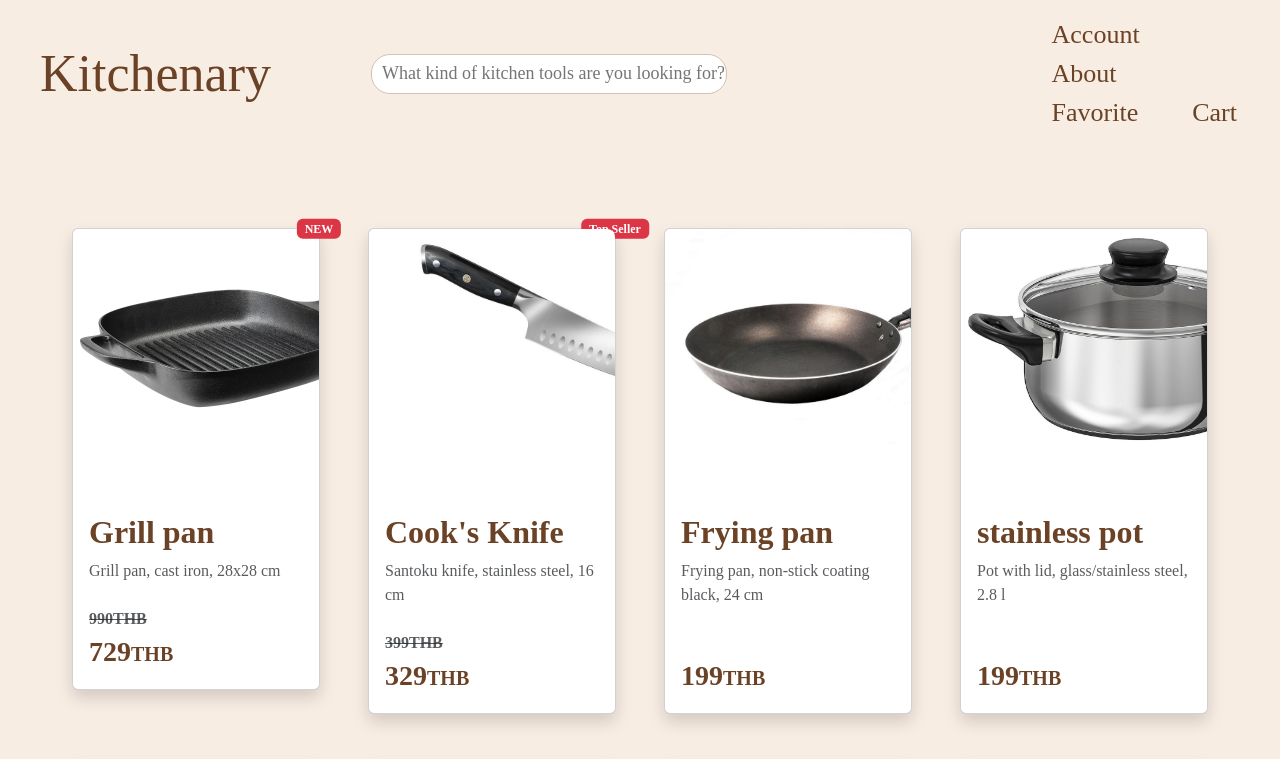
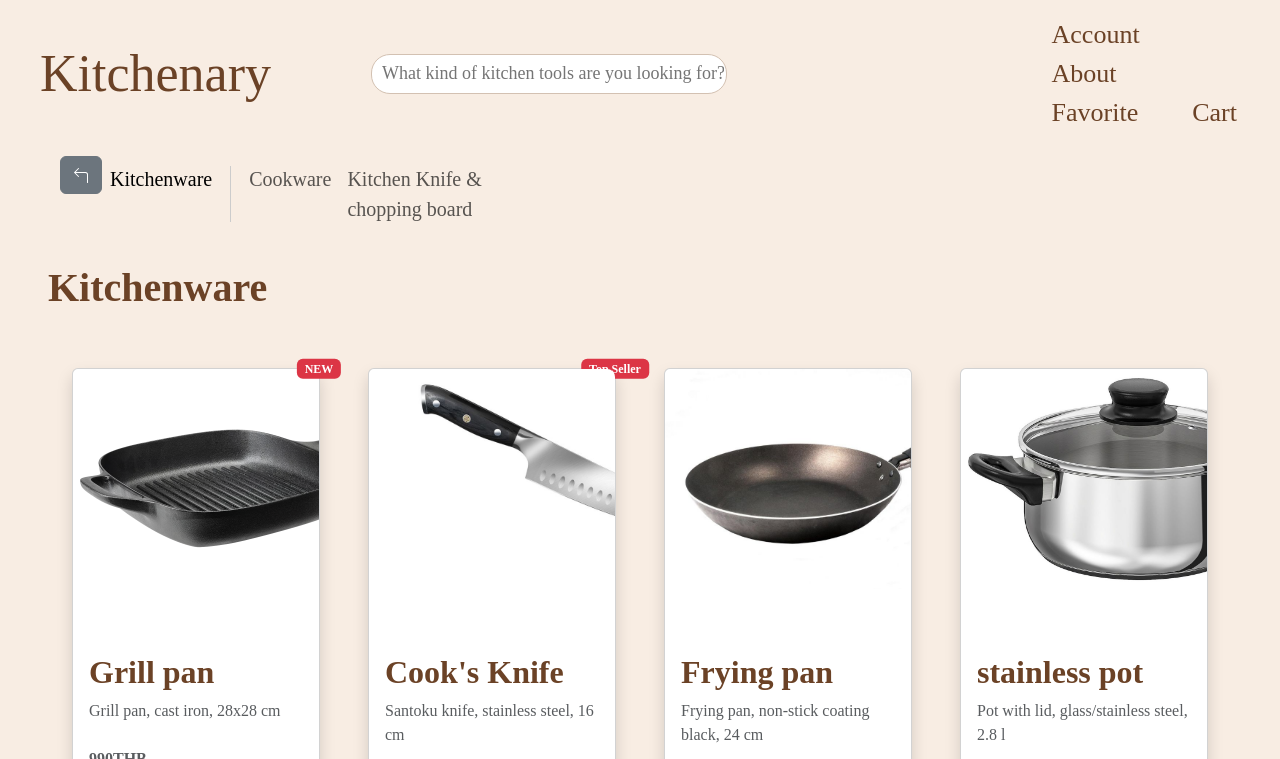
Before and after one commit to Wachirawit-Ruangwet/6809650697_MyShop, a plain HTML site: page my1stcategory.html in a window 1280 px wide. Shown: the top 759 px of the page. Drawn offline with nearby package versions, Linux system fonts and the light colour scheme.

Commit message:
add category nav bar in my1stcategory

```diff
--- a/my1stcategory.html
+++ b/my1stcategory.html
@@ -19,8 +19,37 @@
         </div>
     </header>
 
+    <nav class="navbar navbar-expand-lg ms-5 mt-3 fs-5">
+        <div class="container-fluid">
+            <div class="collapse navbar-collapse" id="navbarNav">
+                <ul class="navbar-nav">
+                    <li>
+                        <a href="index.html">
+                            <button type="button" class="btn btn-secondary">
+                                <svg xmlns="http://www.w3.org/2000/svg" width="16" height="16" fill="currentColor" class="bi bi-arrow-90deg-left" viewBox="0 0 16 16">
+                                    <path fill-rule="evenodd" d="M1.146 4.854a.5.5 0 0 1 0-.708l4-4a.5.5 0 1 1 .708.708L2.707 4H12.5A2.5 2.5 0 0 1 15 6.5v8a.5.5 0 0 1-1 0v-8A1.5 1.5 0 0 0 12.5 5H2.707l3.147 3.146a.5.5 0 1 1-.708.708z"/>
+                                </svg>
+                            </button>
+                        </a>
+                    </li>
+                    <li class="nav-item">
+                        <a class="nav-link active" aria-current="page" href="#">Kitchenware</a>
+                    </li>
+                    <div class="divider"></div>
+                    <li class="nav-item">
+                        <a class="nav-link" href="#">Cookware</a>
+                    </li>
+                    <li class="nav-item">
+                        <a class="nav-link" href="#">Kitchen Knife & <br>chopping board</a>
+                    </li>
+                </ul>
+            </div>
+        </div>
+    </nav>
+
     <section class="stcategory">
-        <div class="row row-cols-1 row-cols-lg-4 row-cols-md-2 g-5 m-5">
+        <h1 class="mx-5 fw-bold mt-4">Kitchenware</h1>
+        <div class="row row-cols-1 row-cols-lg-4 row-cols-md-2 g-5 m-5 mt-2">
 
                 <div class="col">
                     <a href="#" class="products">
--- a/mystyle.css
+++ b/mystyle.css
@@ -182,6 +182,12 @@
             font-size: 26px;
         }
 
+        .divider{
+            width: 1px;
+            background-color: #ccc;
+            margin: 10px;
+        }
+
         .img-wrap {
             height: 220px;
             position: relative;
@@ -208,6 +214,10 @@
 
         .img-wrap:hover img.top {
             opacity: 1;
+        }
+
+        section.stcategory{
+            color: #6B4226;
         }
 
         .card-body{
```
Also changed, not shown: index.html (+3 -3 lines).
